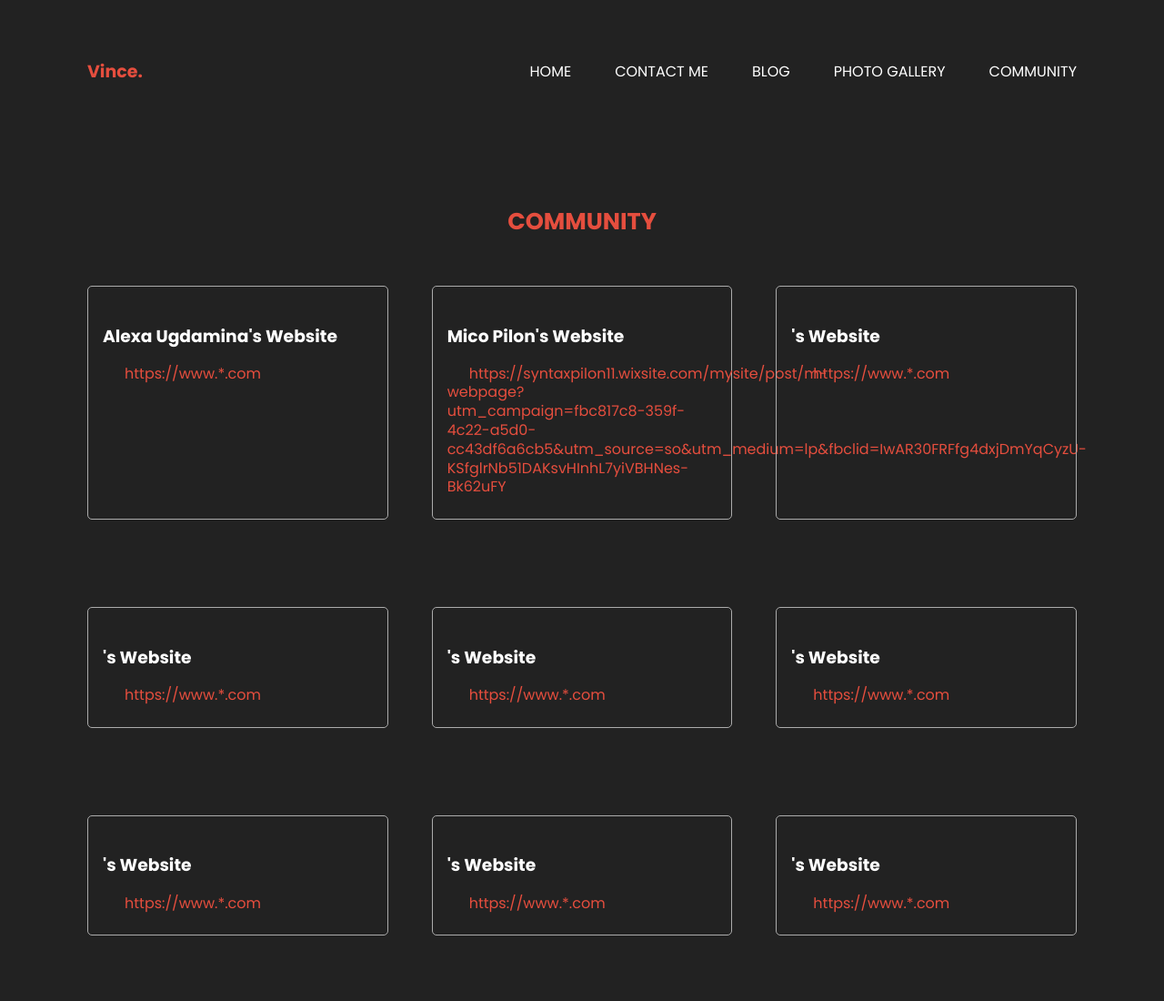
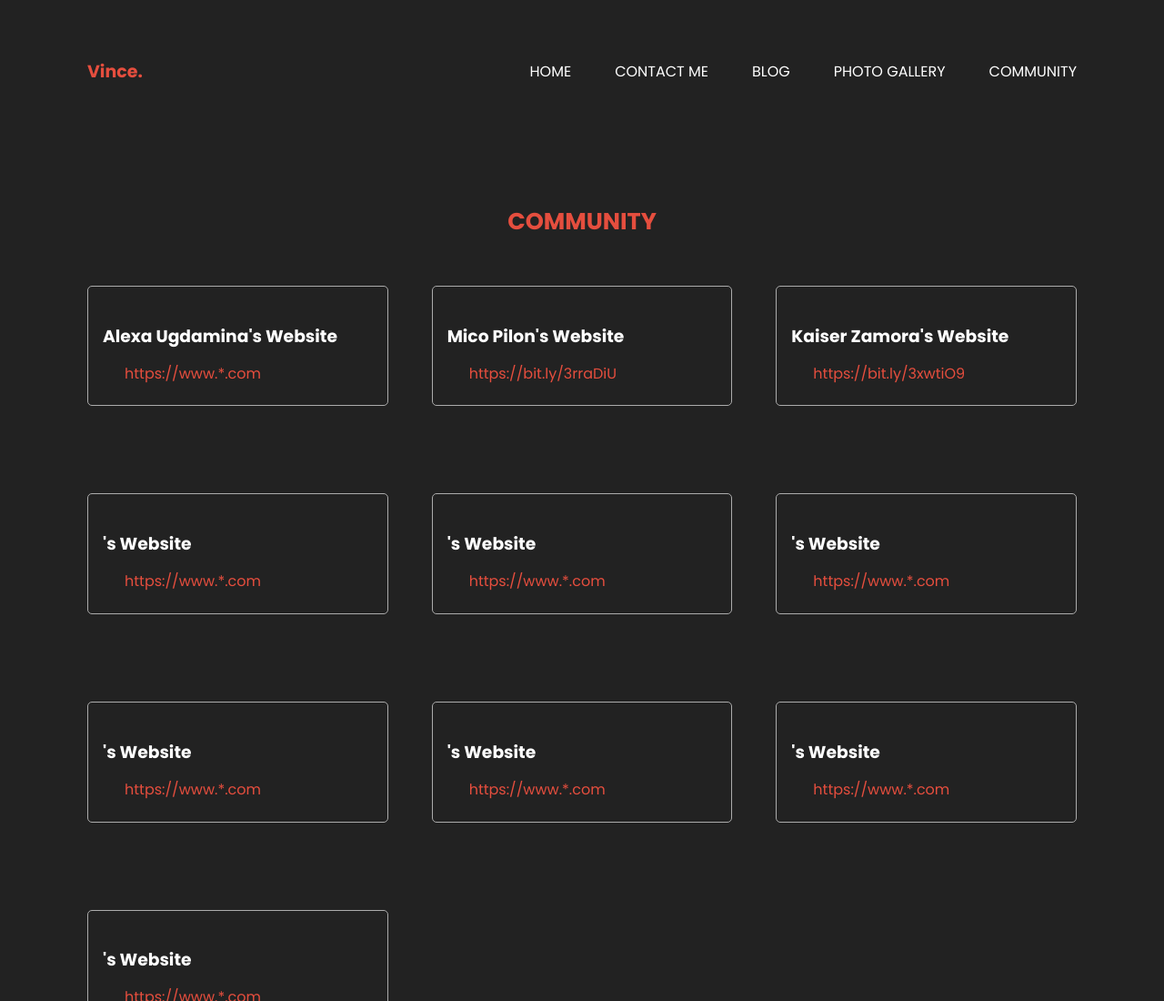
Before and after one commit to vincealwynsibay/empowerment-tech-personal-website, a plain HTML site: page community.html in a window 1280 px wide. Shown: the top 1100 px of the page at 91% size. Drawn offline with nearby package versions, Linux system fonts and the light colour scheme.

Commit message:
Modify community links

```diff
--- a/community.html
+++ b/community.html
@@ -93,11 +93,11 @@
 				</div>
 				<div class="" data-aos="fade-up" data-aos-delay="100">
 					<h3>Mico Pilon's Website</h3>
-					<a href="/">https://syntaxpilon11.wixsite.com/mysite/post/m-webpage?utm_campaign=fbc817c8-359f-4c22-a5d0-cc43df6a6cb5&utm_source=so&utm_medium=lp&fbclid=IwAR30FRFfg4dxjDmYqCyzU-KSfglrNb51DAKsvHInhL7yiVBHNes-Bk62uFY</a>
+					<a href="https://bit.ly/3rraDiU">https://bit.ly/3rraDiU</a>
 				</div>
 				<div class="" data-aos="fade-up" data-aos-delay="200">
-					<h3>'s Website</h3>
-					<a href="/">https://www.*.com</a>
+					<h3>Kaiser Zamora's Website</h3>
+					<a href="https://bit.ly/3xwtiO9">https://bit.ly/3xwtiO9</a>
 				</div>
 				<div class="" data-aos="fade-up" data-aos-delay="100">
 					<h3>'s Website</h3>
```
